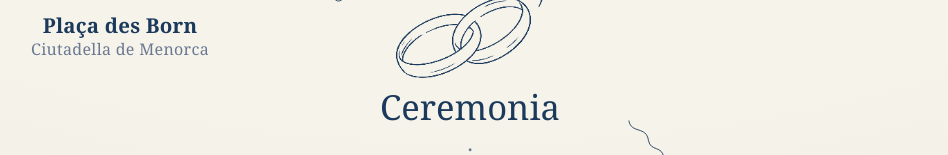
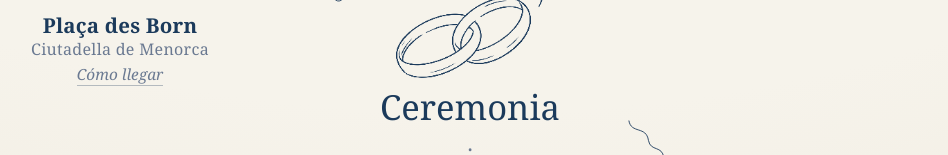
Before and after one commit to MarcHalioua/Boda, a plain HTML site: page index.html in a window 1280 px wide. Shown: the part 3815-3970 px from the top of the page, without its empty margins (170-1118 px from the left). Drawn offline with Linux system fonts and the light colour scheme.

Commit message:
Timeline: enlace discreto Como llegar bajo la parada del autobus
Co-Authored-By: Claude Opus 4.8 <noreply@anthropic.com>
Claude-Session: https://claude.ai/code/session_01PECDRHU6Q1FwnhrxtXYGC4

```diff
--- a/index.html
+++ b/index.html
@@ -388,6 +388,15 @@
     display:block; color:var(--navy-soft);
     font-size:clamp(.9rem,1.25vw,1.05rem); letter-spacing:.02em;
   }
+  .tl-step .place .maps{
+    display:inline-block; margin-top:clamp(4px,.8vh,8px);
+    font-family:var(--f-display); font-style:italic;
+    font-size:clamp(.9rem,1.2vw,1.02rem);
+    color:var(--navy-soft); text-decoration:none;
+    border-bottom:1px solid var(--hair);
+    padding-bottom:1px; transition:color .2s, border-color .2s;
+  }
+  .tl-step .place .maps:hover{ color:var(--navy); border-color:var(--navy); }
   .tl-link{ display:flex; align-items:center; justify-content:center; }
   .tl-link .flourish{ color:var(--navy); height:clamp(46px,7vh,64px); width:auto; }
 
@@ -783,6 +792,7 @@
       <span class="place">
         <span class="venue">Plaça des Born</span>
         <span class="addr">Ciutadella de Menorca</span>
+        <a class="maps" href="https://www.google.com/maps/search/?api=1&amp;query=Pla%C3%A7a%20des%20Born%2C%201%2C%2007760%20Ciutadella%20de%20Menorca" target="_blank" rel="noopener">Cómo llegar</a>
       </span>
     </div>
 
```
